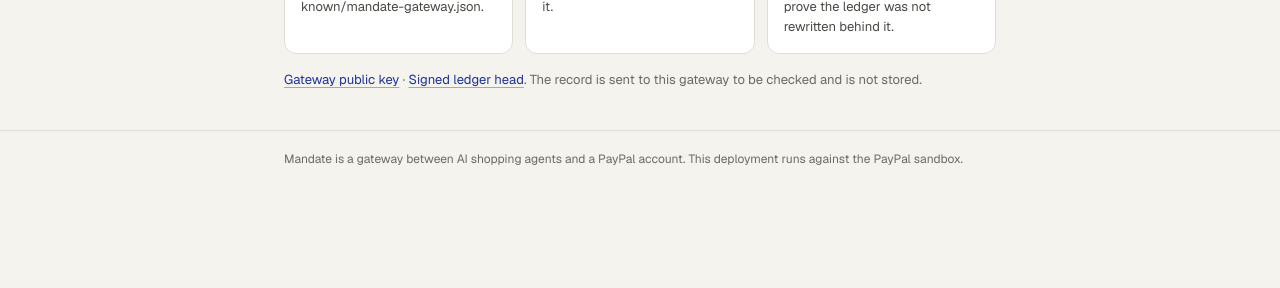
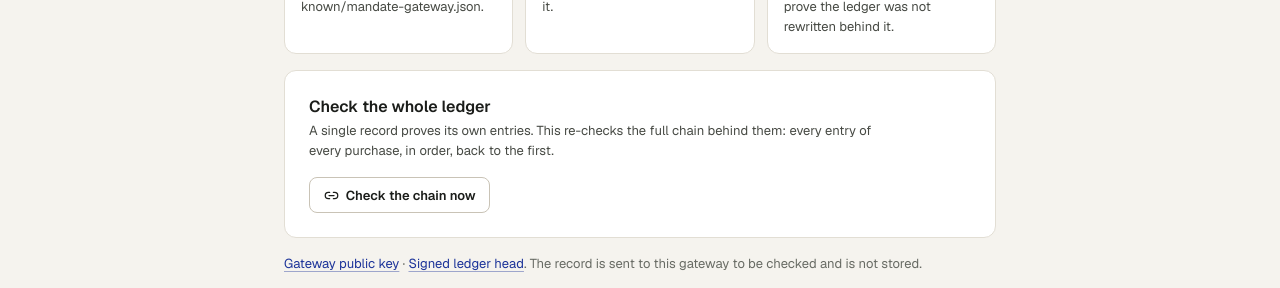
Before and after one commit to Bhaskar422/mandate-gateway, a Next.js app: page /verify in a window 1280 px wide. Shown: the part 838-1126 px from the top of the page. Before the commit the page ends 1027 px from the top, so only its background shows below. Built offline with nearby package versions, Linux system fonts and the light colour scheme; no server answers.

Commit message:
UI redesign: ledger check, not-found page, polish from browser review

```diff
--- /dev/null
+++ b/src/app/not-found.tsx
@@ -0,0 +1,15 @@
+import Link from "next/link";
+import PublicShell from "@/components/shell/PublicShell";
+
+export default function NotFound() {
+  return (
+    <PublicShell width="max-w-[520px]">
+      <div className="card p-6 text-center sm:p-8">
+        <p className="eyebrow">Not found</p>
+        <h1 className="display mt-2 text-2xl text-ink">There is nothing at this address</h1>
+        <p className="mt-2 text-base text-ink-2">The page may have moved, or the purchase belongs to a different browser session. Purchase records are only visible in the session that made them.</p>
+        <Link href="/" className="btn btn-primary mt-5">Go to the dashboard</Link>
+      </div>
+    </PublicShell>
+  );
+}
--- a/src/app/verify/page.tsx
+++ b/src/app/verify/page.tsx
@@ -1,4 +1,5 @@
 import type { Metadata } from "next";
+import LedgerCheck from "@/components/public/LedgerCheck";
 import Verifier from "@/components/public/Verifier";
 import PublicShell from "@/components/shell/PublicShell";
 
@@ -28,6 +29,7 @@ export default function VerifyPage() {
           </div>
         ))}
       </section>
+      <LedgerCheck />
       <p className="mt-4 text-sm text-ink-3">
         <a className="link" href="/.well-known/mandate-gateway.json">Gateway public key</a> · <a className="link" href="/api/ledger/head">Signed ledger head</a>. The record is sent to this gateway to be checked and is not stored.
       </p>
--- a/src/components/agents/Agents.tsx
+++ b/src/components/agents/Agents.tsx
@@ -28,7 +28,7 @@ function AgentCard({ a, onKey }: { a: AgentView; onKey: (r: Reveal) => void }) {
   const s = STATUS[a.status];
 
   return (
-    <article className={`card p-5 sm:p-6 ${a.status === "revoked" ? "opacity-75" : ""}`}>
+    <article className={`card p-5 sm:p-6 ${a.status === "revoked" ? "bg-raised" : ""}`}>
       <div className="flex flex-wrap items-start justify-between gap-x-4 gap-y-3">
         <div className="flex min-w-0 items-center gap-3">
           <span className="flex size-10 shrink-0 items-center justify-center rounded-full bg-sunken text-ink-2"><Bot size={19} aria-hidden /></span>
--- a/src/components/merchants/Merchants.tsx
+++ b/src/components/merchants/Merchants.tsx
@@ -85,10 +85,12 @@ function Onboard({ onClose }: { onClose: () => void }) {
           <label htmlFor="store-url" className="field-label">Store address</label>
           <input id="store-url" className="field code max-w-xl" inputMode="url" value={url} onChange={(e) => setUrl(e.target.value)} placeholder="https://shop.example.com" required disabled={register.pending} autoFocus />
           <p className="field-hint">Must be a public https address. Product pages under this address become purchasable once the store has proved it owns the site.</p>
-          <p className="mt-3 text-sm text-ink-2">
-            Want to try it? The demo store Peak Trail Supply is not in the registry until someone onboards it:{" "}
-            <button type="button" className="link code" onClick={() => setUrl(`${state.appUrl}/stores/peak`)}>{state.appUrl}/stores/peak</button>
-          </p>
+          {!state.merchants.some((m) => m.baseUrl === `${state.appUrl}/stores/peak`) && (
+            <p className="mt-3 text-sm text-ink-2">
+              Want to try it? The demo store Peak Trail Supply is not in the registry until someone onboards it:{" "}
+              <button type="button" className="link code" onClick={() => setUrl(`${state.appUrl}/stores/peak`)}>{state.appUrl}/stores/peak</button>
+            </p>
+          )}
           <div className="mt-4"><Button type="submit" variant="primary" loading={register.pending} loadingText="Registering" disabled={!url.trim()}>Continue</Button></div>
           {register.error && <div className="mt-3"><ErrorText>{register.error}</ErrorText></div>}
         </form>
--- a/src/components/overview/Onboarding.tsx
+++ b/src/components/overview/Onboarding.tsx
@@ -1,5 +1,5 @@
 "use client";
-import { ArrowRight, Bot, Check, FileSignature, ScrollText, ShieldCheck, Wallet } from "lucide-react";
+import { ArrowRight, Bot, Check, FileSignature, ShieldCheck } from "lucide-react";
 import Link from "next/link";
 import { useAccount } from "../AccountProvider";
 
@@ -7,13 +7,13 @@ import { useAccount } from "../AccountProvider";
 export function useSetup() {
   const { state } = useAccount();
   const steps = [
-    { key: "paypal", done: !!state.paypal, icon: <Wallet size={18} aria-hidden />, title: "Link your PayPal account",
+    { key: "paypal", done: !!state.paypal, title: "Link your PayPal account",
       body: "You log in at PayPal once and it saves your wallet for this gateway. Agents never see your PayPal login or any payment details.",
       done_text: state.paypal ? `Linked${state.paypal.email ? ` as ${state.paypal.email}` : ""}.` : "", cta: "Link PayPal", href: "/api/paypal/link", external: true },
-    { key: "mandate", done: state.mandates.length > 0, icon: <ScrollText size={18} aria-hidden />, title: "Write a mandate",
+    { key: "mandate", done: state.mandates.length > 0, title: "Write a mandate",
       body: "Say in plain English what an agent may buy and how much it may spend. You review the exact rules before they take effect.",
       done_text: `${state.mandates.length} active.`, cta: "Write a mandate", href: "/mandates?new=1", external: false },
-    { key: "agent", done: state.agents.some((a) => a.status !== "revoked"), icon: <Bot size={18} aria-hidden />, title: "Connect an agent",
+    { key: "agent", done: state.agents.some((a) => a.status !== "revoked"), title: "Connect an agent",
       body: "Give Claude, ChatGPT or your own agent a key to this gateway. It can then ask the gateway to pay, and only that.",
       done_text: `${state.agents.filter((a) => a.status !== "revoked").length} connected.`, cta: "Connect an agent", href: "/agents?new=1", external: false },
   ];
--- /dev/null
+++ b/src/components/public/LedgerCheck.tsx
@@ -0,0 +1,40 @@
+"use client";
+import { BadgeCheck, Link2, ShieldX } from "lucide-react";
+import { useState } from "react";
+import Banner from "../ui/Banner";
+import Button from "../ui/Button";
+
+type Result = { ok: true; entries: number; head: string } | { ok: false; brokenAt: number; why: string };
+
+/** Recomputes every hash and signature in the gateway's whole ledger, not only one purchase's entries. */
+export default function LedgerCheck() {
+  const [result, setResult] = useState<Result | null>(null);
+  const [pending, setPending] = useState(false);
+  const [failed, setFailed] = useState(false);
+  const check = async () => {
+    setPending(true); setFailed(false); setResult(null);
+    try { const r = await fetch("/api/ledger/verify", { cache: "no-store" }); if (!r.ok) throw new Error(); setResult(await r.json()); }
+    catch { setFailed(true); }
+    finally { setPending(false); }
+  };
+  return (
+    <section aria-label="Check the whole ledger" className="card mt-4 p-5 sm:p-6">
+      <div className="flex flex-wrap items-center justify-between gap-4">
+        <div className="max-w-xl">
+          <h2 className="text-lg font-semibold text-ink">Check the whole ledger</h2>
+          <p className="mt-0.5 text-sm text-ink-2">A single record proves its own entries. This re-checks the full chain behind them: every entry of every purchase, in order, back to the first.</p>
+        </div>
+        <Button icon={<Link2 size={15} aria-hidden />} loading={pending} loadingText="Checking the chain" onClick={check}>Check the chain now</Button>
+      </div>
+      <div aria-live="polite" className="mt-3 empty:mt-0">
+        {failed && <Banner tone="bad" icon={<ShieldX size={18} aria-hidden />} title="The check could not be run">The gateway did not answer. Try again in a moment.</Banner>}
+        {result?.ok && (
+          <Banner tone="ok" icon={<BadgeCheck size={18} aria-hidden />} title={`The chain is intact: ${result.entries} entries`}>
+            Nothing has been edited, removed or reordered. Current head: <span className="code break-all">{result.head}</span>
+          </Banner>
+        )}
+        {result && !result.ok && <Banner tone="bad" role="alert" icon={<ShieldX size={18} aria-hidden />} title={`The chain is broken at entry ${result.brokenAt}`}>The {result.why}. Records from before that entry still verify on their own.</Banner>}
+      </div>
+    </section>
+  );
+}
--- a/src/components/shell/AppShell.tsx
+++ b/src/components/shell/AppShell.tsx
@@ -108,7 +108,7 @@ export default function AppShell({ children }: { children: React.ReactNode }) {
               <li key={i.href}>
                 <Link href={i.href} aria-current={active ? "page" : undefined} className={`relative flex flex-col items-center gap-0.5 py-2 text-[11px] font-medium ${active ? "text-brand-ink" : "text-ink-2"}`}>
                   {i.icon}{i.label}
-                  {!!i.badge && <span className="num absolute right-[22%] top-1 min-w-4 rounded-full bg-warn px-1 text-center text-[10px] font-bold leading-4 text-white" aria-label={`${i.badge} waiting for you`}>{i.badge}</span>}
+                  {!!i.badge && <span className="num absolute right-[22%] top-1 min-w-4 rounded-full bg-warn-ink px-1 text-center text-[10px] font-bold leading-4 text-surface" aria-label={`${i.badge} waiting for you`}>{i.badge}</span>}
                 </Link>
               </li>
             );
--- a/src/components/ui/ConfirmButton.tsx
+++ b/src/components/ui/ConfirmButton.tsx
@@ -14,7 +14,7 @@ export default function ConfirmButton({ children, question, confirmLabel, onConf
   useEffect(() => {
     if (!asking) return;
     yes.current?.focus();
-    const t = setTimeout(() => setAsking(false), 8000);
+    const t = setTimeout(() => setAsking(false), 15000);
     return () => clearTimeout(t);
   }, [asking]);
 
```
